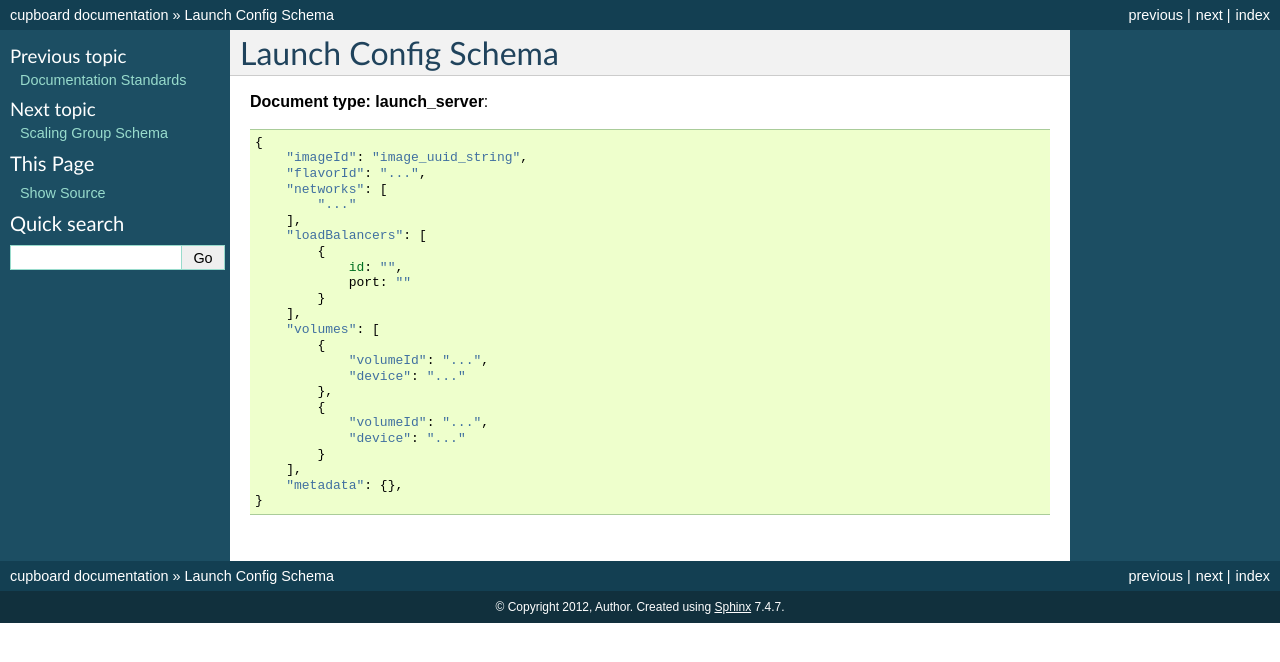
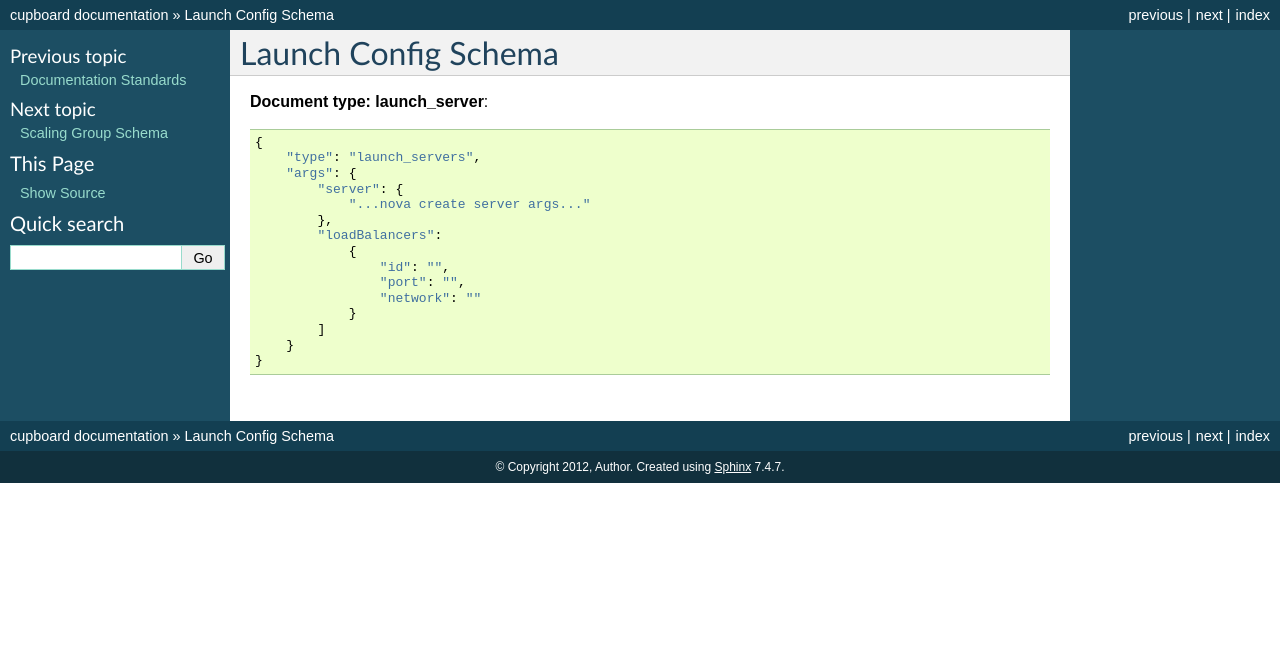
Before and after one commit to rackerlabs/otter, a Sphinx documentation site: the page built from doc/launch_config.rst, in a window 1280 px wide. Shown: the top 662 px of the page. Built offline with Sphinx 7.4.7, drawn with Linux system fonts in a browser that asks for light colours; pages that are not in the unit, such as notebooks, are missing from menus.

Commit message:
Refactor launch config policy to treat create server args as opaque

```diff
--- a/doc/launch_config.rst
+++ b/doc/launch_config.rst
@@ -5,26 +5,17 @@ Launch Config Schema
 **Document type: launch_server**::
 
     {
-        "imageId": "image_uuid_string",
-        "flavorId": "...",
-        "networks": [
-            "..."
-        ],
-        "loadBalancers": [
-            {
-                id: "",
-                port: ""
-            }
-        ],
-        "volumes": [
-            {
-                "volumeId": "...",
-                "device": "..."
+        "type": "launch_servers",
+        "args": {
+            "server": {
+                "...nova create server args..."
             },
-            {
-                "volumeId": "...",
-                "device": "..."
-            }
-        ],
-        "metadata": {},
+            "loadBalancers":
+                {
+                    "id": "",
+                    "port": "",
+                    "network": ""
+                }
+            ]
+        }
     }
```
Also changed, not shown: 1 other file.
